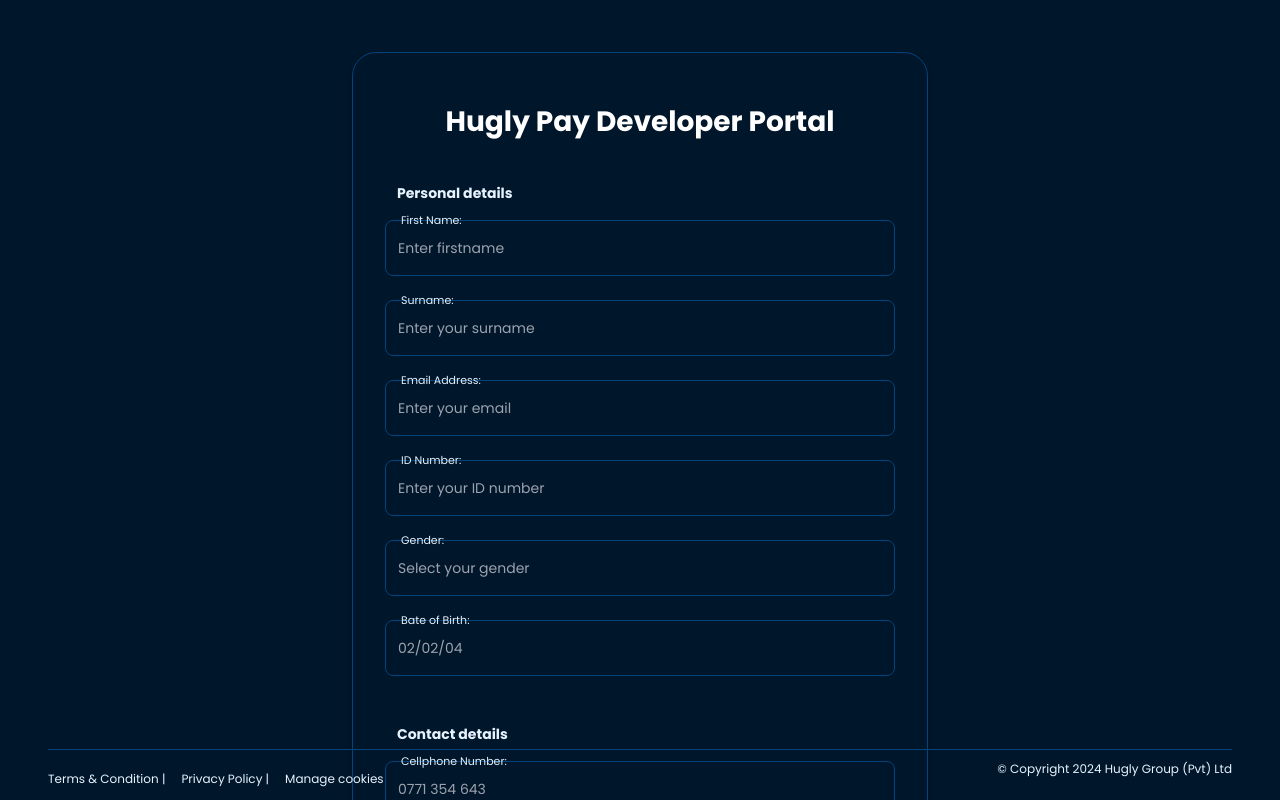
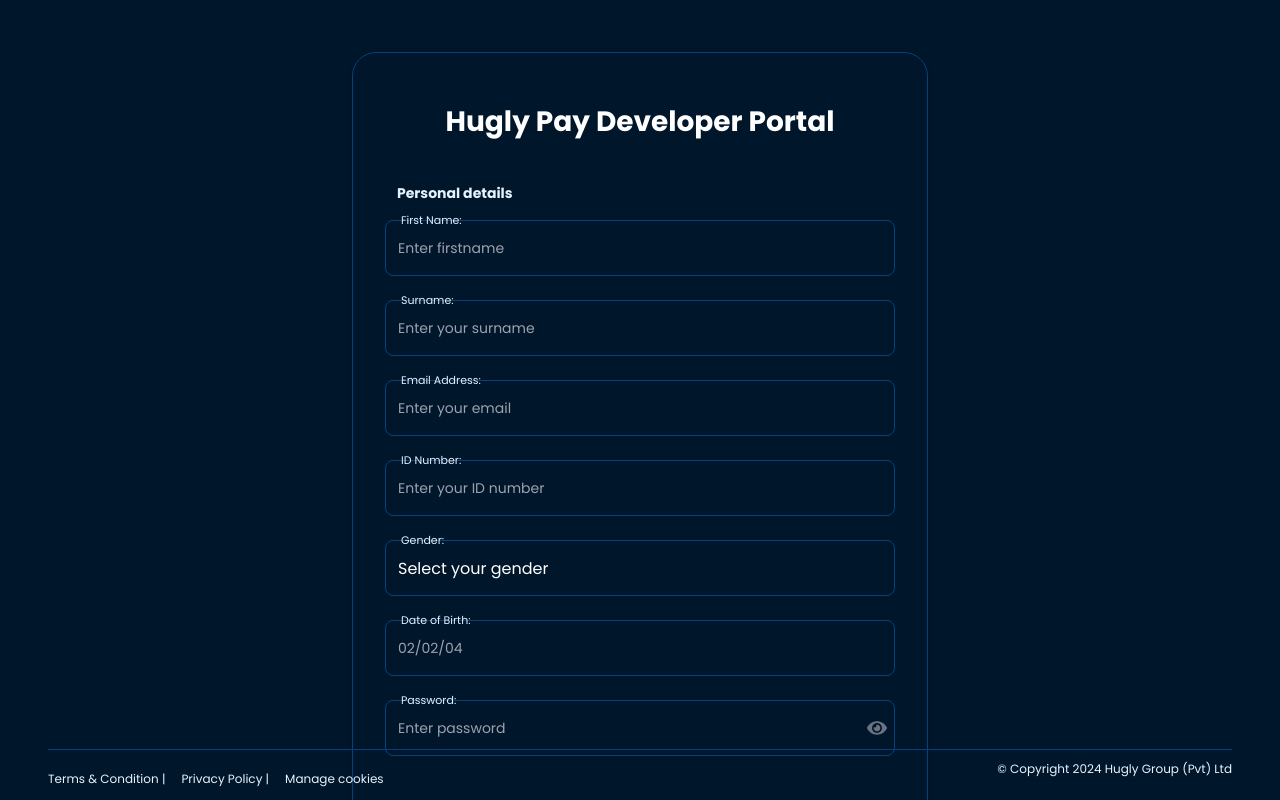
Before and after one commit to SirBento/TestTask, a React (Vite) app in the folder frontend/: page /signup in a window 1280 px wide. Shown: the top 800 px of the page. Built offline with nearby package versions, Linux system fonts and the light colour scheme.

Commit message:
Fix: Login and Rgistration

```diff
--- a/frontend/src/routes/SignIn.jsx
+++ b/frontend/src/routes/SignIn.jsx
@@ -1,28 +1,73 @@
 import React, { useState } from 'react';
-import { Footer } from '../components'
+import { Footer } from '../components';
 import style from '../styles';
-import { Link } from 'react-router-dom';
+import { Link, useNavigate } from 'react-router-dom';
+import { FaEye, FaEyeSlash } from 'react-icons/fa';
+import { Axios }from '../config';
+import { toast, ToastContainer } from 'react-toastify';
+import 'react-toastify/dist/ReactToastify.css';
 
 function SignIn() {
-
+  // Initialize state variables
   const [username, setUsername] = useState('');
   const [password, setPassword] = useState('');
   const [otp, setOtp] = useState('');
+  const [rememberMe, setRememberMe] = useState(false);
+  const [showPassword, setShowPassword] = useState(false);
+  const navigate = useNavigate();
 
-  const handleSubmit = (event) => {
-    event.preventDefault();
-    // TODO: Implement login logic here
-
+  // Toggle password visibility
+  const togglePasswordVisibility = () => {
+    setShowPassword(!showPassword);
   };
 
+  // Handle form submission
+  const handleSubmit = async (event) => {
+    event.preventDefault(); // Prevent default form submission
 
+    // Validate user input
+    if (!username.trim()) {
+      toast.error('Please enter a username');
+      return;
+    }
+
+    if (!password.trim()) {
+      toast.error('Please enter a password');
+      return;
+    }
+
+    if (!rememberMe) {
+      toast.error('Please check the "Remember me" checkbox');
+      return;
+    }
+
+    try {
+      // Simulate login using Axios
+      const response = await Axios.post('/api/login', {
+        username,
+        password,
+      });
+
+      if (response.data.success) {
+        toast.success('Login successful!');
+        navigate('/'); // Navigate to the home page
+      } else {
+        toast.error(response.data.error);
+      }
+    } catch (error) {
+      toast.error('An error occurred during login. Please try again.');
+      console.error('Login error:', error);
+    }
+  };
 
   return (
     <>
+      <ToastContainer /> {/* Display toast notifications */}
       <div className={`${style.form}`}>
         <h2 className={`${style.headings}`}>Hugly Pay Developer Portal</h2>
 
         <form onSubmit={handleSubmit} className="flex flex-col gap-6">
+          {/* Username input */}
           <div className="form-group">
             <div className="relative">
               <input
@@ -38,28 +83,32 @@
                 Username:
               </label>
             </div>
-
           </div>
 
-      <div className="form-group">
-        <div className="relative">
-
+          {/* Password input */}
+          <div className="form-group relative">
             <input
-                type="password"
+              type={showPassword ? 'text' : 'password'}
               id="password"
               name="password"
               placeholder="Enter password"
-                className={`${style.inputs}`}
+              className={`${style.inputs} pr-10`}
               value={password}
               onChange={(e) => setPassword(e.target.value)}
             />
-
             <label htmlFor="password" className={`${style.inputLables}`}>
               Password:
             </label>
-          </div>
+            <button
+              type="button"
+              className="absolute right-2 top-1/2 -translate-y-1/2 text-gray-500 hover:text-gray-300 focus:outline-none"
+              onClick={togglePasswordVisibility}
+            >
+              {showPassword ? <FaEyeSlash className="w-5 h-5" /> : <FaEye className="w-5 h-5" />}
+            </button>
           </div>
 
+          {/* OTP input */}
           <div className="form-group">
             <label htmlFor="otp" className={`${style.otpTextOne}`}>
               Authenticator OTP
@@ -78,59 +127,49 @@
                 One Time Password (OTP)
               </label>
             </div>
-
             <label htmlFor="otp" className={`${style.otpTextTwo}`}>
               Please check your authenticator for the OTP
             </label>
           </div>
 
-
-
-
-      <div className="form-group">
+          {/* Remember me checkbox */}
+          <div className="form-group ">
             <label htmlFor="remember" className="flex items-center">
               <input
                 type="checkbox"
                 id="remember"
                 name="remember"
                 value="remember"
+                checked={rememberMe}
+                onChange={(e) => setRememberMe(e.target.checked)}
                 className="ml-3  border-borderBlueSecond "
-
               />
-          <span className= {`${style.samllText} ml-2`}>Remember me</span>
+              <span className={`${style.samllText} ml-2`}>Remember me</span>
             </label>
           </div>
 
-
-      <button
-        type="submit"
-        className={`${style.authButtons}`}>
+          {/* Login button */}
+          <button type="submit" className={`${style.authButtons}`}>
             Log in
           </button>
-
-
         </form>
 
-
         <div className="text-center mt-4">
-      <a href="#"  className={`${style.forgotPass} mt-2`}>
+          <a href="#" className={`${style.forgotPass} mt-2`}>
             Forgot your password?
           </a>
           <p className={`${style.samllText} mt-2`}>
             Don't have an account?{' '}
-        <Link to ="/successful" className={`${style.links} ml-2`}>Sign up</Link>
-
-        {/***fix this to signup */}
-
+            <Link to="/signup" className={`${style.links} ml-2`}>
+              Sign up
+            </Link>
           </p>
         </div>
       </div>
 
-
-    <Footer/>
-
+      <Footer />
     </>
-  )
+  );
 }
 
-export default SignIn
+export default SignIn;
--- a/frontend/src/routes/SignUp.jsx
+++ b/frontend/src/routes/SignUp.jsx
@@ -1,16 +1,23 @@
 import React, { useState } from 'react';
 import { Footer } from '../components'
 import style from '../styles';
-import { Link } from 'react-router-dom';
+import { Axios }from '../config';
+import DatePicker from 'react-datepicker';
+import { toast, ToastContainer } from 'react-toastify';
+import { FaEye, FaEyeSlash } from 'react-icons/fa';
+import 'react-datepicker/dist/react-datepicker.css';
+import { Link, useNavigate } from 'react-router-dom';
+
 
 
 function SignUp() {
 
-
+  const navigate = useNavigate();
   const [firstname, setFirstname] = useState('');
   const [surname, setSurname] = useState('');
   const [email, setEmail] = useState('');
   const [idNumber, setIdNumber] = useState('');
+  const [password, setPassword] = useState('');
   const [gender, setGender] = useState('');
   const [dob, setDob] = useState('');
   const [phoneNumber,  setPhoneNumber]  = useState('');
@@ -19,22 +26,76 @@
   const [department, setDepartment]  = useState('');
   const [comapnyName, setCompanyName]  = useState('');
   const [companyAdress, setCompanyAddress]  = useState('');
-//password
+
+  const [showPassword, setShowPassword] = useState(false);
+
+  // Toggle password visibility
+  const togglePasswordVisibility = () => {
+    setShowPassword(!showPassword);
+  };
+    const handleDateChange = (date) => {
+      setDob(date);
+    };
+
+    const handleGenderChange = (event) => {
+      setGender(event.target.value);
+    };
+
+ // Function to validate user input
+ const validateInput = () => {
+  return firstname.trim() !== '' && surname.trim() !== '' && email.trim() !== '' && idNumber.trim() !== '' && password.trim() !== '' && gender.trim() !== '' && dob.trim() !== '' && phoneNumber.trim() !== '' && physicalAddress.trim() !== '' && role.trim() !== '' && department.trim() !== '' && comapnyName.trim() !== '' && companyAdress.trim() !== '';
+};
+
+const handleSubmit = async (event) => {
+  event.preventDefault();
+
+  // Validate user input
+  if (!validateInput()) {
+    toast.error('Please fill in all required fields');
+    return;
+  }
+
+  try {
+    // Make an API call to create a new account
+    const response = await Axios.post('/api/register', {
+      firstname,
+      surname,
+      email,
+      idNumber,
+      password,
+      gender,
+      dob,
+      phoneNumber,
+      physicalAddress,
+      role,
+      department,
+      comapnyName,
+      companyAdress,
+    });
+
+      // If the registration is successful, navigate to the home screen
+    if (response.data.success) {
+      toast.success('Login successful!');
+      navigate('/'); // Navigate to the home page
+    } else {
+      toast.error(response.data.error);
+    }
 
 
-  const handleSubmit = (event) => {
-    event.preventDefault();
-    // TODO: Implement login logic here
+  } catch (error) {
+    // If there's an error, show an error toast message
+    toast.error('An error occurred during accounnt registration. Please try again.');
+      console.error('Login error:', error);
+  }
 };
 
 
 
   return (
     <>
+    <ToastContainer />
     <div className={`${style.form}`}>
     <h2 className={`${style.headings}`}>Hugly Pay Developer Portal</h2>
-
-
 
     <form onSubmit={handleSubmit} className="flex flex-col gap-6">
 
@@ -120,17 +181,17 @@
 
       <div className="form-group">
             <div className="relative">
-
-              <input
-                type="text"
+              <select
                 id="gender"
                 name="gender"
-                placeholder="Select your gender"
-                className={`${style.inputs}`}
-                value={gender}
-                onChange={(e) => setGender(e.target.value)}
-              />
-
+                onChange={handleGenderChange}
+                required
+                className="appearance-none border border-borderBlue rounded-lg w-full py-4 px-3 text-white focus:outline-none focus:ring-2 focus:ring-borderBlueSecond bg-transparent hover:border-borderBlueSecond font-poppins text-[16px] h-[56px]">
+                <option value="">Select your gender</option>
+                <option value="male">Male</option>
+                <option value="female">Female</option>
+                <option value="other">Other</option>
+              </select>
               <label htmlFor="gender" className={`${style.inputLables}`}>
                 Gender:
               </label>
@@ -140,23 +201,49 @@
 
        <div className="form-group">
           <div className="relative">
-
-              <input
-                type="text"
+            <div className="text-left items-start w-full justify-start">
+              <DatePicker
                 id="dob"
                 name="dob"
-                placeholder="02/02/04"
+                selected={dob}
+                onChange={handleDateChange}
+                placeholderText="02/02/04"
                 className={`${style.inputs}`}
-                value={dob}
-                onChange={(e) => setDob(e.target.value)}
+                dateFormat="MM/dd/yy"
+                wrapperClassName='w-full'
+                showYearDropdown
+                showMonthDropdown
+                dropdownMode="select"
               />
-
+            </div>
             <label htmlFor="dob" className={`${style.inputLables}`}>
-                Bate of Birth:
+              Date of Birth:
             </label>
           </div>
        </div>
 
+        {/* Password input */}
+        <div className="form-group relative">
+            <input
+              type={showPassword ? 'text' : 'password'}
+              id="password"
+              name="password"
+              placeholder="Enter password"
+              className={`${style.inputs} pr-10`}
+              value={password}
+              onChange={(e) => setPassword(e.target.value)}
+            />
+            <label htmlFor="password" className={`${style.inputLables}`}>
+              Password:
+            </label>
+            <button
+              type="button"
+              className="absolute right-2 top-1/2 -translate-y-1/2 text-gray-500 hover:text-gray-300 focus:outline-none"
+              onClick={togglePasswordVisibility}
+            >
+              {showPassword ? <FaEyeSlash className="w-5 h-5" /> : <FaEye className="w-5 h-5" />}
+            </button>
+          </div>
 
       <span className={`${style.samllText} text-left ml-3 -mb-2 font-bold mt-6`}> Contact details</span>
 
@@ -203,7 +290,6 @@
 
       <span className={`${style.samllText} text-left ml-3 -mb-2 font-bold mt-6`}> Organisation details</span>
 
-
         <div className="form-group">
             <div className="relative">
                 <input
@@ -216,7 +302,7 @@
                   onChange={(e) => setRole(e.target.value)}
                 />
                 <label htmlFor="role" className={`${style.inputLables}`}>
-                  Role:
+                  Role
                 </label>
             </div>
         </div>
```
Lines whose indentation alone changed are shown as unchanged.
